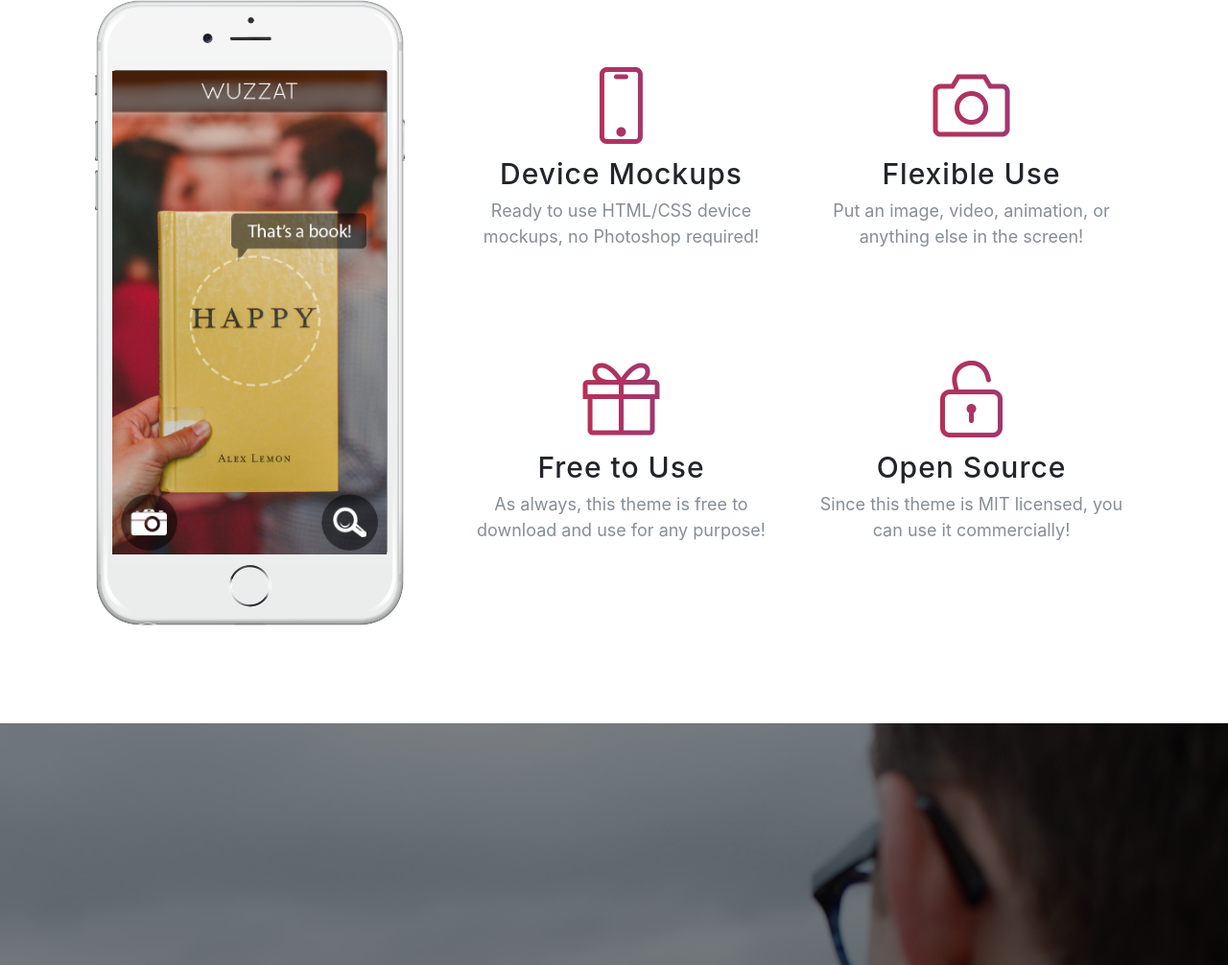
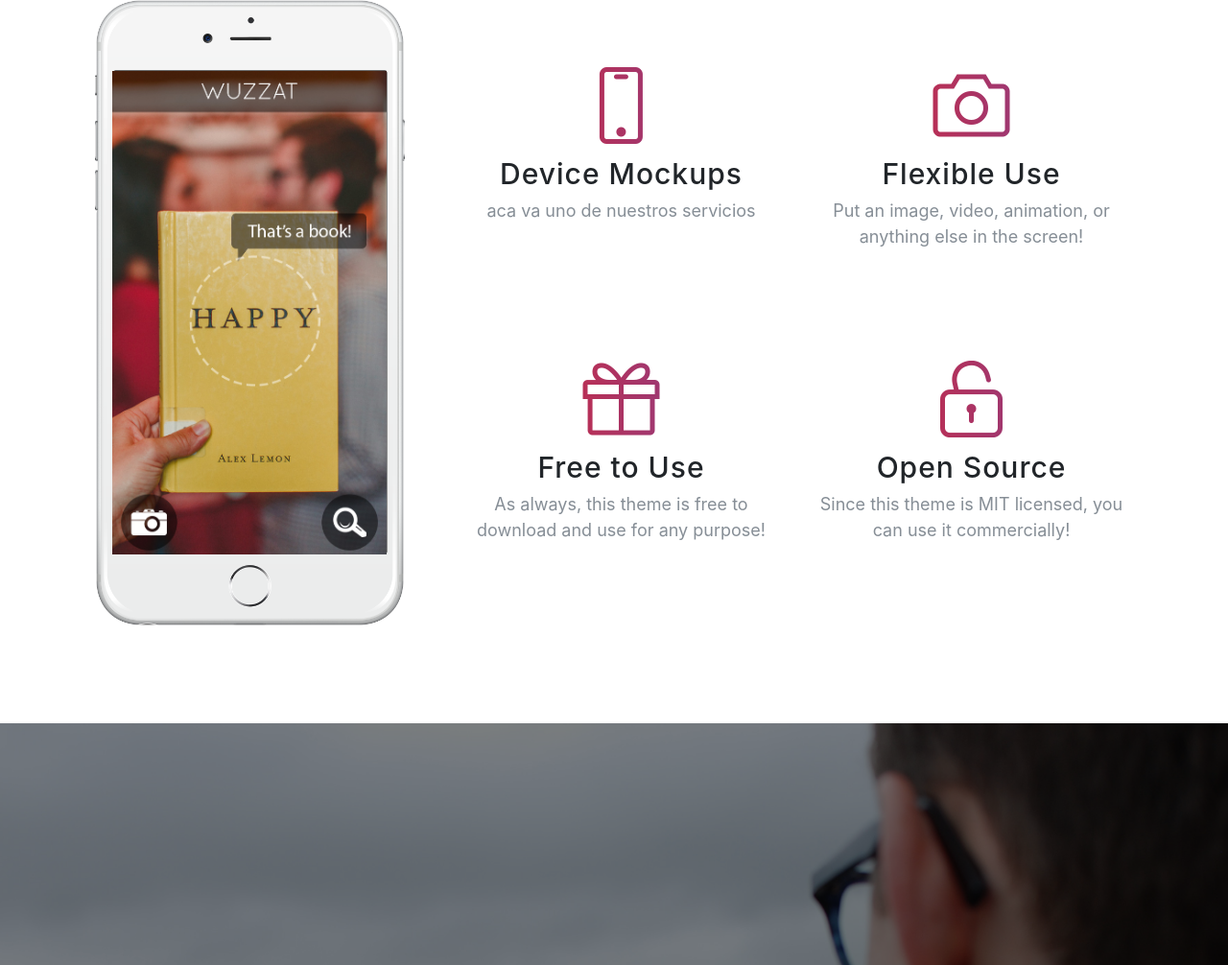
Before and after one commit to browis/Primer-Proyecto, a website with bundled scripts: page index.html in a window 1280 px wide. Shown: the part 1674-2680 px from the top of the page at 96% size. Built offline with nearby package versions, Linux system fonts and the light colour scheme; a web font is replaced by a local one.

Commit message:
editamos una caracteristica

```diff
--- a/index.html
+++ b/index.html
@@ -127,7 +127,7 @@
                   <div class="feature-item">
                     <i class="icon-screen-smartphone text-primary"></i>
                     <h3>Device Mockups</h3>
-                    <p class="text-muted">Ready to use HTML/CSS device mockups, no Photoshop required!</p>
+                    <p class="text-muted">aca va uno de nuestros servicios</p>
                   </div>
                 </div>
                 <div class="col-lg-6">
```
